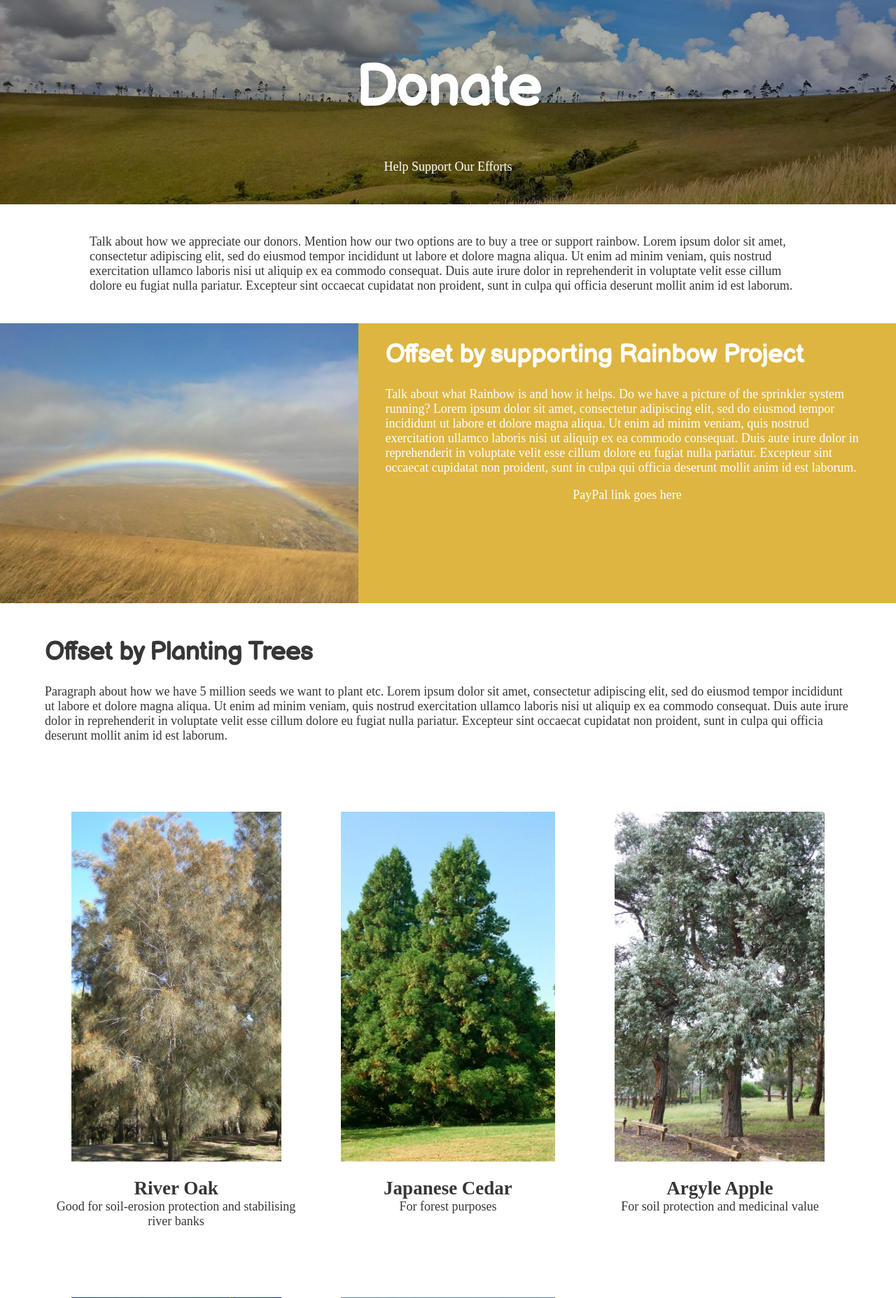
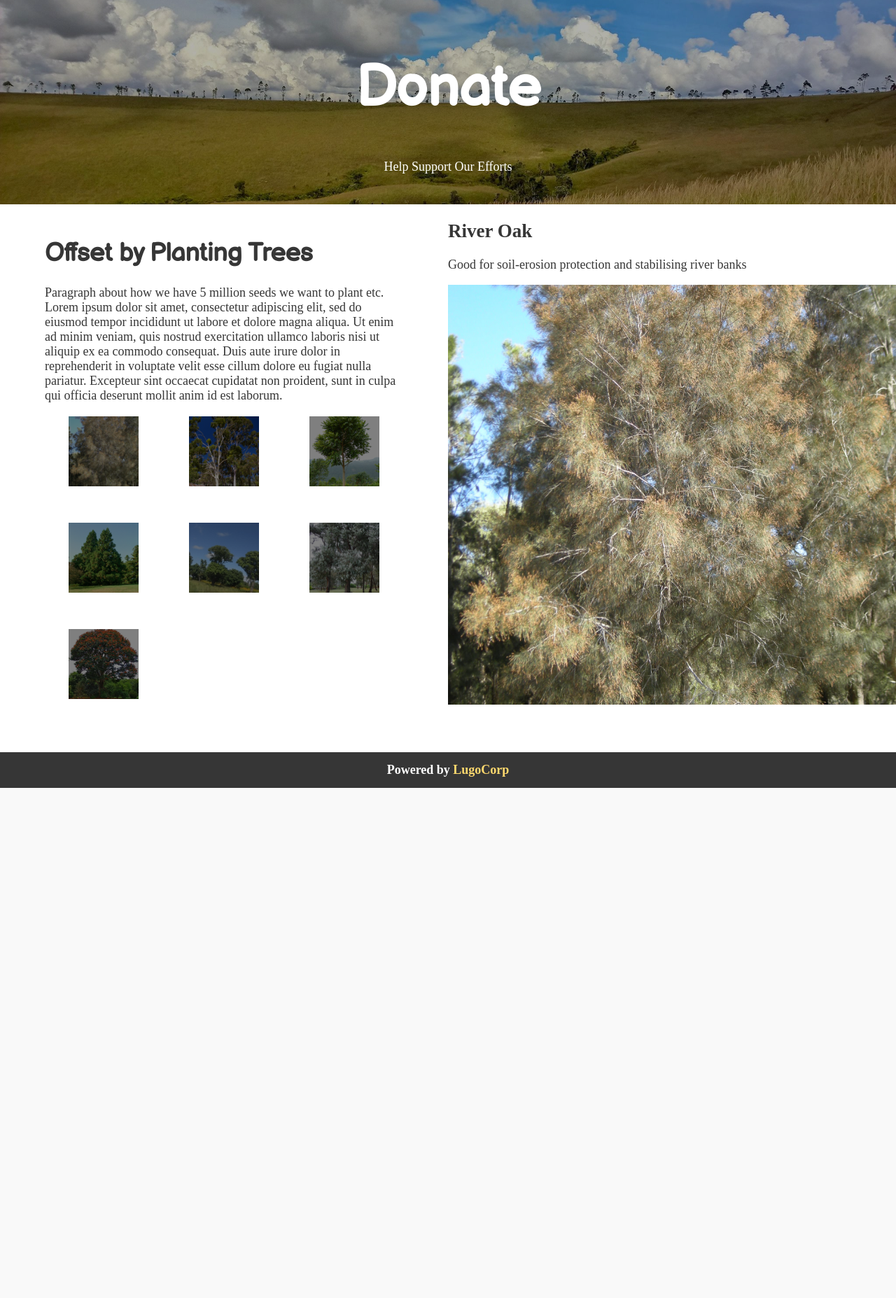
Before and after one commit to lugocorp/paradise-trees, a PHP site: page /donate in a window 1280 px wide. Shown: the top 1855 px of the page at 70% size. After the commit the page ends 1126 px from the top, so only its background shows below. Run offline with PHP 8.4, Linux system fonts and the light colour scheme; some web fonts are replaced.

Commit message:
Added trees gallery

```diff
--- a/css/style.css
+++ b/css/style.css
@@ -124,6 +124,11 @@ h1{
   }
   .splash h2{
     font-size:26px;
+  }
+  .splash > img{
+    transform:translateX(-50%);
+    height:60px;
+    left:50%;
   }
 }
 
@@ -271,6 +276,9 @@ h1{
 .gallery .thumbnails > div:hover{
   background-color:rgba(0,0,0,0);
 }
+.gallery .thumbnails > div *{
+  display:none;
+}
 @media only screen and (max-width:1000px){
   .gallery .thumbnails{
     grid-template-columns:50% 50%;
@@ -282,6 +290,9 @@ h1{
   }
   .gallery .background{
     min-height:300px;
+  }
+  .gallery .desc *{
+    text-align:center;
   }
 }
 
--- a/donate/index.php
+++ b/donate/index.php
@@ -15,65 +15,67 @@
     </div>
 
     <!-- Sections -->
-    <div class="section thin">
-      <p>
-        Talk about how we appreciate our donors. Mention how our two options are to buy a tree or support rainbow. Lorem ipsum dolor sit amet, consectetur adipiscing elit, sed do eiusmod tempor incididunt ut labore et dolore magna aliqua. Ut enim ad minim veniam, quis nostrud exercitation ullamco laboris nisi ut aliquip ex ea commodo consequat. Duis aute irure dolor in reprehenderit in voluptate velit esse cillum dolore eu fugiat nulla pariatur. Excepteur sint occaecat cupidatat non proident, sunt in culpa qui officia deserunt mollit anim id est laborum.
-      </p>
-    </div>
-    <div class="green img-left" id="rainbow">
-      <div class="image" style="background-image:url('<?php echo($DIR);?>/images/madagascar2.jpg')"></div>
+    <div class="section gallery">
+      <div class="not-background">
+        <h1>Offset by Planting Trees</h1>
+        <p>
+          Paragraph about how we have 5 million seeds we want to plant etc. Lorem ipsum dolor sit amet, consectetur adipiscing elit, sed do eiusmod tempor incididunt ut labore et dolore magna aliqua. Ut enim ad minim veniam, quis nostrud exercitation ullamco laboris nisi ut aliquip ex ea commodo consequat. Duis aute irure dolor in reprehenderit in voluptate velit esse cillum dolore eu fugiat nulla pariatur. Excepteur sint occaecat cupidatat non proident, sunt in culpa qui officia deserunt mollit anim id est laborum.
+        </p>
+        <div class="thumbnails">
+          <div style="background-image:url('<?php echo($DIR);?>/images/trees/casuarina-cunninghamiana.jpg')">
+            <span>
+              <h2>River Oak</h2>
+              <p>Good for soil-erosion protection and stabilising river banks</p>
+            </span>
+          </div>
+          <div style="background-image:url('<?php echo($DIR);?>/images/trees/eucalyptus-citriodora.jpg')">
+            <span>
+              <h2>Lemon-Scented Gum</h2>
+              <p>For medicinal value and essential oil</p>
+            </span>
+          </div>
+          <div style="background-image:url('<?php echo($DIR);?>/images/trees/toona-ciliata.jpg')">
+            <span>
+              <h2>Red Cider</h2>
+              <p>Fast-growing forest tree</p>
+            </span>
+          </div>
+          <div style="background-image:url('<?php echo($DIR);?>/images/trees/cryptomeria-japonica.png')">
+            <span>
+              <h2>Japanese Cedar</h2>
+              <p>For forest purposes</p>
+            </span>
+          </div>
+          <div style="background-image:url('<?php echo($DIR);?>/images/trees/phyllarthron-madagascariensis.jpg')">
+            <span>
+              <h2>Zahana</h2>
+              <p>Very durable tree and used for medicinal value</p>
+            </span>
+          </div>
+          <div style="background-image:url('<?php echo($DIR);?>/images/trees/eucalyptus-cinerea.jpg')">
+            <span>
+              <h2>Argyle Apple</h2>
+              <p>For soil protection and medicinal value</p>
+            </span>
+          </div>
+          <div style="background-image:url('<?php echo($DIR);?>/images/trees/spathodea-campanulata.jpg')">
+            <span>
+              <h2>African Tulip Tree</h2>
+              <p>For forest purposes</p>
+            </span>
+          </div>
+        </div>
+      </div>
       <div>
-        <h1>Offset by supporting Rainbow Project</h1>
-        <p>
-          Talk about what Rainbow is and how it helps. Do we have a picture of the sprinkler system running? Lorem ipsum dolor sit amet, consectetur adipiscing elit, sed do eiusmod tempor incididunt ut labore et dolore magna aliqua. Ut enim ad minim veniam, quis nostrud exercitation ullamco laboris nisi ut aliquip ex ea commodo consequat. Duis aute irure dolor in reprehenderit in voluptate velit esse cillum dolore eu fugiat nulla pariatur. Excepteur sint occaecat cupidatat non proident, sunt in culpa qui officia deserunt mollit anim id est laborum.
-        </p>
-        <p class="center">PayPal link goes here</p>
-      </div>
-    </div>
-    <div class="section" id="trees">
-      <h1>Offset by Planting Trees</h1>
-      <p>
-        Paragraph about how we have 5 million seeds we want to plant etc. Lorem ipsum dolor sit amet, consectetur adipiscing elit, sed do eiusmod tempor incididunt ut labore et dolore magna aliqua. Ut enim ad minim veniam, quis nostrud exercitation ullamco laboris nisi ut aliquip ex ea commodo consequat. Duis aute irure dolor in reprehenderit in voluptate velit esse cillum dolore eu fugiat nulla pariatur. Excepteur sint occaecat cupidatat non proident, sunt in culpa qui officia deserunt mollit anim id est laborum.
-      </p>
-      <div class="trees-grid">
-        <div>
-          <div class="image" style="background-image:url('<?php echo($DIR);?>/images/trees/casuarina-cunninghamiana.jpg')"></div>
+        <div class="desc">
           <h2>River Oak</h2>
           <p>Good for soil-erosion protection and stabilising river banks</p>
         </div>
-        <div>
-          <div class="image" style="background-image:url('<?php echo($DIR);?>/images/trees/cryptomeria-japonica.png')"></div>
-          <h2>Japanese Cedar</h2>
-          <p>For forest purposes</p>
-        </div>
-        <div>
-          <div class="image" style="background-image:url('<?php echo($DIR);?>/images/trees/eucalyptus-cinerea.jpg')"></div>
-          <h2>Argyle Apple</h2>
-          <p>For soil protection and medicinal value</p>
-        </div>
-        <div>
-          <div class="image" style="background-image:url('<?php echo($DIR);?>/images/trees/eucalyptus-citriodora.jpg')"></div>
-          <h2>Lemon-Scented Gum</h2>
-          <p>For medicinal value and essential oil</p>
-        </div>
-        <div>
-          <div class="image" style="background-image:url('<?php echo($DIR);?>/images/trees/phyllarthron-madagascariensis.jpg')"></div>
-          <h2>Zahana</h2>
-          <p>Very durable tree and used for medicinal value</p>
-        </div>
-        <div>
-          <div class="image" style="background-image:url('<?php echo($DIR);?>/images/trees/spathodea-campanulata.jpg')"></div>
-          <h2>African Tulip Tree</h2>
-          <p>For forest purposes</p>
-        </div>
-        <div>
-          <div class="image" style="background-image:url('<?php echo($DIR);?>/images/trees/toona-ciliata.jpg')"></div>
-          <h2>Red Cider</h2>
-          <p>Fast-growing forest tree</p>
-        </div>
+        <div class="background" style="background-image:url('<?php echo($DIR);?>/images/trees/casuarina-cunninghamiana.jpg')"></div>
       </div>
     </div>
     <?php include("../components/footer.php");?>
   </div>
 </body>
+<?php include("../js/gallery.php");?>
 </html>
--- /dev/null
+++ b/js/gallery.php
@@ -0,0 +1,13 @@
+<script>
+  let thumbnails=document.querySelectorAll(".gallery .thumbnails > div");
+  for(var a=0;a<thumbnails.length;a++){
+    thumbnails[a].onclick=function(){
+      let target=document.querySelector(".gallery .background");
+      target.style["background-image"]=this.style["background-image"];
+      if(this.children.length){
+        let desc=this.children[0].innerHTML;
+        document.querySelector(".gallery .desc").innerHTML=desc;
+      }
+    }
+  }
+</script>
```
Also changed, not shown: index.php (+2 -9 lines).
